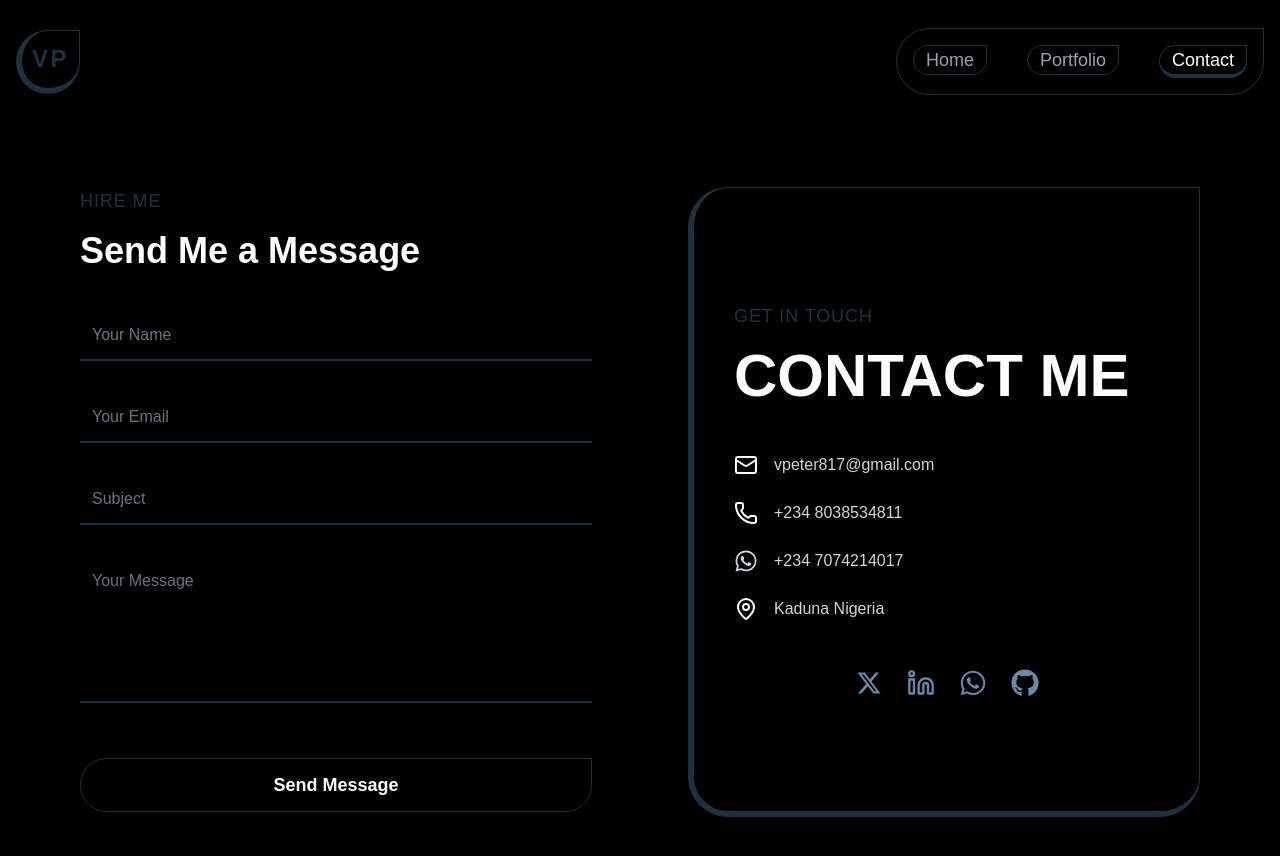
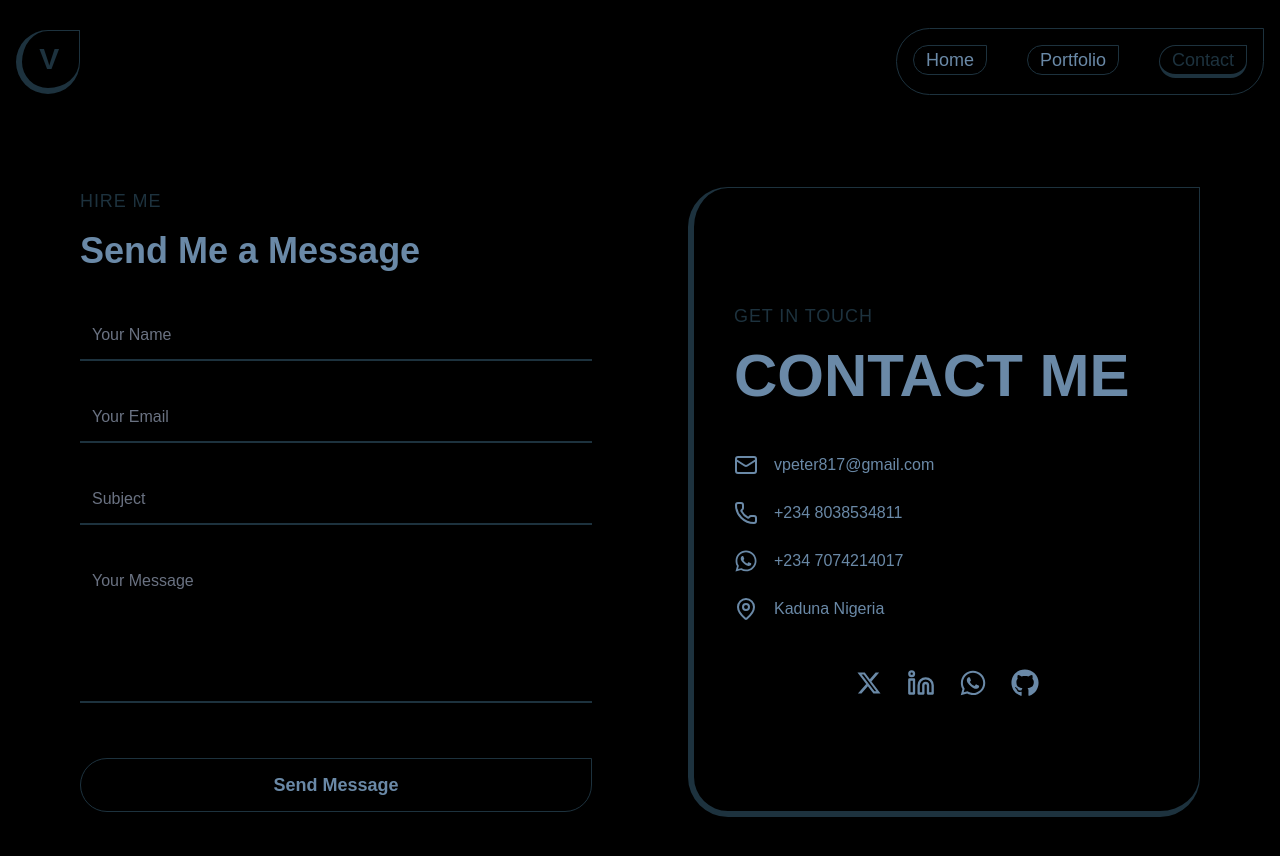
Before and after one commit to Pvsaint/portfolio, a Next.js app: page /contact in a window 1280 px wide. Shown: the top 856 px of the page. Built offline with nearby package versions, Linux system fonts and the light colour scheme.

Commit message:
refactor code

```diff
--- a/app/components/Button.tsx
+++ b/app/components/Button.tsx
@@ -27,11 +27,11 @@ const Button: React.FC<ButtonProps> = ({
   } else if (variant === "primary") {
     // "Portfolio" CTA style
     variantClasses =
-      "w-full px-8 py-3 text-white text-lg font-semibold rounded-full rounded-tr-none hover:border-b-[8px] shadow-lg duration-400";
+      "w-full px-8 py-3 text-[#6a89a7] text-lg font-semibold rounded-full rounded-tr-none hover:border-b-[8px] shadow-lg duration-400";
   } else if (variant === "cta") {
     // "Contact me" CTA style (similar to primary but gray text initially)
     variantClasses =
-      "w-full md:w-auto px-8 py-3 text-gray-300 text-lg font-semibold rounded-full rounded-tr-none hover:text-white hover:border-b-[8px]";
+      "w-full md:w-auto px-8 py-3 text-[#6a89a7] text-lg font-semibold rounded-full rounded-tr-none hover:text-[#6a89a7] hover:border-b-[8px]";
   }
 
   // Active/Hover State Logic with Margin Compensation
@@ -39,10 +39,10 @@ const Button: React.FC<ButtonProps> = ({
 
   if (variant === "nav") {
     if (isActive) {
-      stateClasses = "text-white border-b-[4px] mb-0";
+      stateClasses = "text-[#1d323e] border-b-[4px] mb-0";
     } else {
       stateClasses =
-        "text-gray-400 hover:text-white hover:border-b-[4px] mb-[3px] hover:mb-0";
+        "text-[#6a89a7] hover:text-white hover:border-b-[4px] mb-[3px] hover:mb-0";
     }
   } else {
     // Primary / CTA buttons (6px border on hover)
--- a/app/components/Contact.tsx
+++ b/app/components/Contact.tsx
@@ -90,7 +90,7 @@ const Contact: React.FC = () => {
             <p className="text-lg font-light uppercase tracking-wider text-[#1d323e] mb-4">
               Hire me
             </p>
-            <h2 className="text-2xl md:text-4xl font-extrabold mb-10 text-white">
+            <h2 className="text-2xl md:text-4xl font-extrabold mb-10 text-[#6a89a7]">
               Send Me a Message
             </h2>
 
@@ -168,18 +168,18 @@ const Contact: React.FC = () => {
             <p className="text-lg font-light uppercase tracking-wider text-[#1d323e] mb-2">
               Get in touch
             </p>
-            <h1 className="text-3xl lg:text-6xl font-extrabold text-white leading-tight mb-10">
+            <h1 className="text-3xl lg:text-6xl font-extrabold text-[#6a89a7] leading-tight mb-10">
               CONTACT ME
             </h1>
 
             {/* Contact Details */}
-            <div className="space-y-6 mb-12 text-gray-300">
+            <div className="space-y-6 mb-12 text-[#6a89a7]">
               <div className="flex items-center space-x-4">
-                <Mail className="w-6 h-6 text-white shrink-0" />
+                <Mail className="w-6 h-6 shrink-0" />
                 <span>vpeter817@gmail.com</span>
               </div>
               <div className="flex items-center space-x-4">
-                <Phone className="w-6 h-6 text-white hrink-0" />
+                <Phone className="w-6 h-6 shrink-0" />
                 <span>+234 8038534811</span>
               </div>
               <a
@@ -191,7 +191,7 @@ const Contact: React.FC = () => {
                 <span>+234 7074214017</span>
               </a>
               <div className="flex items-center space-x-4">
-                <MapPin className="w-6 h-6 text-white shrink-0" />
+                <MapPin className="w-6 h-6 shrink-0" />
                 <span>Kaduna Nigeria</span>
               </div>
             </div>
--- a/app/components/Navbar.tsx
+++ b/app/components/Navbar.tsx
@@ -34,8 +34,8 @@ const Navbar: React.FC = () => {
             height={70}
             className="rounded-full"
           /> */}
-          <h3 className="text-2xl font-bold uppercase tracking-widest text-[#1d323e] cursor-pointer">
-            VP
+          <h3 className="text-xl md:text-3xl font-bold uppercase text-[#1d323e] cursor-pointer">
+            v
           </h3>
         </div>
         {/* Creed */}
--- a/app/components/Portfolio.tsx
+++ b/app/components/Portfolio.tsx
@@ -55,7 +55,7 @@ const Portfolio: React.FC = () => {
           <p className="text-lg font-light uppercase tracking-wider text-[#6a89a7] mb-4">
             My Work
           </p>
-          <h1 className="text-2xl md:text-6xl font-extrabold text-white leading-tight">
+          <h1 className="text-2xl md:text-6xl font-extrabold text-[#6a89a7] leading-tight">
             FEATURED PROJECTS
           </h1>
         </div>
--- a/app/components/ProjectCard.tsx
+++ b/app/components/ProjectCard.tsx
@@ -31,7 +31,7 @@ const ProjectCard: React.FC<ProjectCardProps> = ({ project }) => {
       {/* Content */}
       <div className="p-8 flex flex-col grow">
         <div className="flex justify-between items-start mb-4">
-          <h3 className="text-2xl font-bold text-white group-hover:text-[#6a89a7] transition-colors duration-300">
+          <h3 className="text-2xl font-bold text-[#6a89a7] group-hover:text-white transition-colors duration-300">
             {project.title}
           </h3>
           <div className="flex space-x-3 text-gray-400">
--- a/app/page.tsx
+++ b/app/page.tsx
@@ -26,13 +26,13 @@ const Home: React.FC = () => {
         <div className="flex flex-col lg:flex-row w-full max-w-7xl mx-auto py-10 px-4 md:px-8 lg:px-0">
           {/* Left Text Content */}
           <div className="lg:w-1/2 flex flex-col justify-center text-center z-10 py-10 lg:py-0">
-            <p className="text-lg text-left font-light uppercase tracking-wider text-[#6a89a7] mb-10 ml-14">
+            <p className="text-sm md:text-lg text-left font-light uppercase tracking-wider text-[#1d323e] mb-10 ml-14">
               Hello!, my name is
             </p>
-            <h1 className="text-3xl md:text-5xl lg:text-7xl font-extrabold text-white leading-none mb-10">
+            <h1 className="text-4xl md:text-5xl lg:text-7xl font-extrabold text-[#6a89a7] leading-none mb-10">
               VICTOR PETER
             </h1>
-            <h2 className="text-2xl md:text-4xl font-light text-gray-300 mb-10">
+            <h2 className="text-2xl md:text-4xl font-light text-[#1d323e] mb-10">
               Software Developer
             </h2>
 
```
